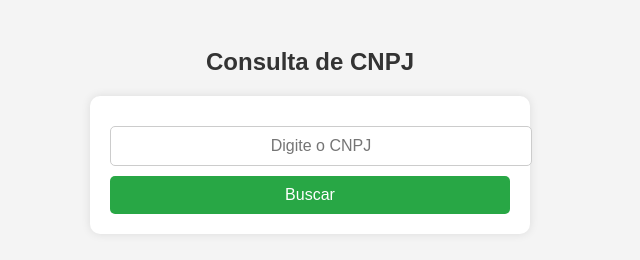
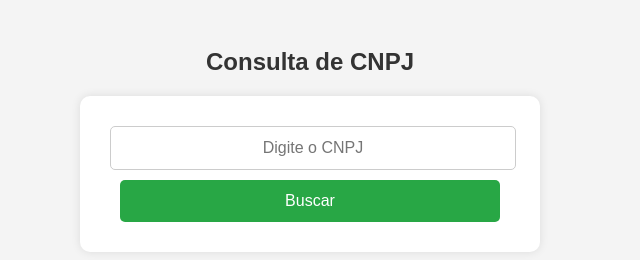
Before and after one commit to readerman10/consulta-cnpj, a plain HTML site: page index.html in a window 1280 px wide. Shown: the whole page, without its empty margins (330-970 px from the left). Drawn offline with nearby package versions, Linux system fonts and the light colour scheme.

Commit message:
Update index.html

```diff
--- a/index.html
+++ b/index.html
@@ -20,26 +20,32 @@
         }
         .container {
             background: #fff;
-            padding: 20px;
+            padding: 30px;
             border-radius: 10px;
             box-shadow: 0 0 10px rgba(0, 0, 0, 0.1);
             max-width: 400px;
             width: 100%;
             text-align: center;
         }
+        .input-container {
+            display: flex;
+            flex-direction: column;
+            gap: 10px;
+        }
         input {
-            width: 100%;
-            padding: 10px;
-            margin-top: 10px;
+            width: calc(100% - 20px);
+            padding: 12px;
+            margin: 0 auto;
             border: 1px solid #ccc;
             border-radius: 5px;
             font-size: 16px;
             text-align: center;
+            display: block;
         }
         button {
-            width: 100%;
-            padding: 10px;
-            margin-top: 10px;
+            width: calc(100% - 20px);
+            padding: 12px;
+            margin: 0 auto;
             border: none;
             background: #28a745;
             color: white;
@@ -47,13 +53,14 @@
             border-radius: 5px;
             cursor: pointer;
             transition: background 0.3s;
+            display: block;
         }
         button:hover {
             background: #218838;
         }
         #resultado {
             margin-top: 20px;
-            padding: 15px;
+            padding: 20px;
             border-radius: 5px;
             background: #fff;
             text-align: left;
@@ -69,8 +76,10 @@
 <body>
     <h2>Consulta de CNPJ</h2>
     <div class="container">
-        <input type="text" id="cnpj" placeholder="Digite o CNPJ" maxlength="18">
-        <button onclick="consultarCNPJ()">Buscar</button>
+        <div class="input-container">
+            <input type="text" id="cnpj" placeholder="Digite o CNPJ" maxlength="18">
+            <button onclick="consultarCNPJ()">Buscar</button>
+        </div>
         <div id="resultado"></div>
     </div>
 
```
